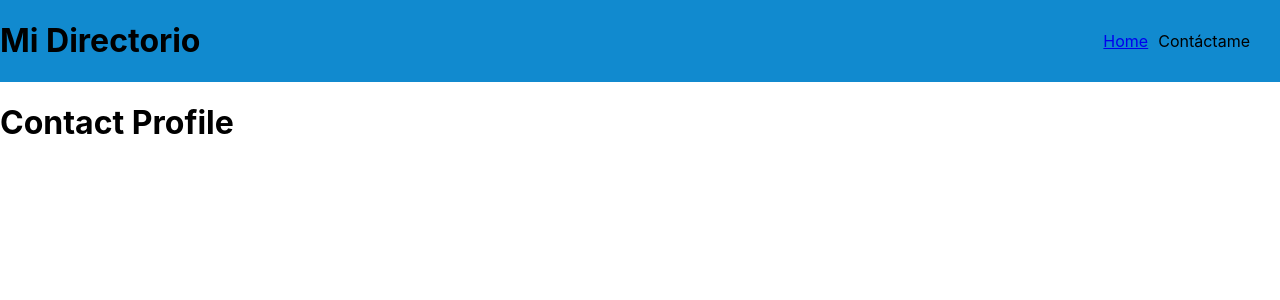
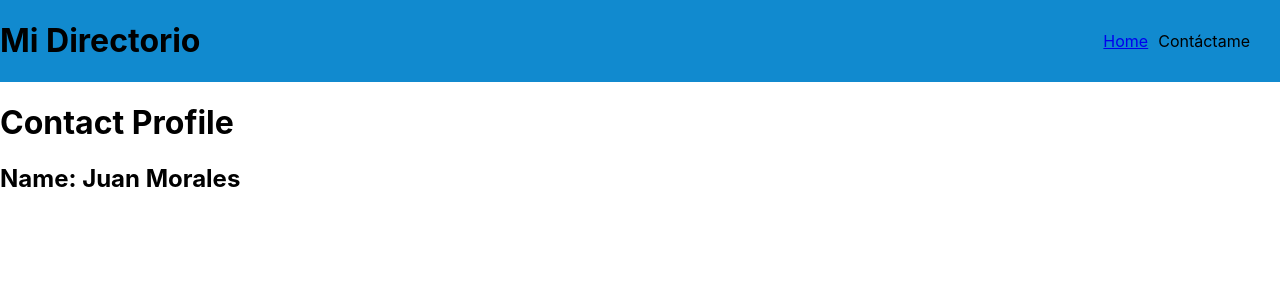
Before and after one commit to NetoCruz/react-router-proyect, a React (Create React App) app: page /profile/1 in a window 1280 px wide. Shown: the top 300 px of the page. Built offline with nearby package versions, Linux system fonts and the light colour scheme.

Commit message:
useparams resolved

```diff
--- a/src/App.js
+++ b/src/App.js
@@ -7,13 +7,14 @@ import Profile from './Components/Profile/Profile';
 import Data from "./Contacts"
 
 function App() {
+
   return (
    <Router>
     <Navbar/>
       <Routes>
         <Route path="/" element={<Home/>}/>
-        <Route path="/contacts" element={<Contacts/>}/>
-        <Route path="/profile/:userId" element={<Profile data={Data}/>} />
+        <Route  path="/contacts" element={<Contacts data={Data}/> }/>
+        <Route  path="/profile/:userId" element={<Profile data={Data}/>} />
       </Routes>
    </Router>
   );
--- a/src/Components/Contacts/Contacts.js
+++ b/src/Components/Contacts/Contacts.js
@@ -1,13 +1,13 @@
 import React from 'react';
 import "./Contacts.css"
-import Data from "../../Contacts"
+// import Data from "../../Contacts"
 import { Link } from 'react-router-dom';
 
 
 
-export default function Contacts(){
+export default function Contacts({data}){
 
-    const cards = Data.map(item =>{
+    const cards = data.map(item =>{
         return(
          <>
         <div className='card'>
--- a/src/Components/Profile/Profile.js
+++ b/src/Components/Profile/Profile.js
@@ -1,13 +1,13 @@
 import React from 'react';
 import "./Profile.css"
-import Data from "../../Contacts"
+// import Data from "../../Contacts"
 import { useParams } from 'react-router-dom';
 
 
 
 
 
-  export default function Profile(props){
+  export default function Profile({data}){
       const {userId} = useParams()
 //     const cards = Data.filter((item) => item.id === userId )
 //                        .map((item)=>{
@@ -54,12 +54,12 @@ import { useParams } from 'react-router-dom';
     <h1>Contact Profile</h1>
    {/* {cards} */}
 
-   <div className="explore-container">
+   <div >
           {
-            Data
-              .filter(list => list.id === userId )
+            data
+              .filter(list => list.id === parseInt(userId)  )
               .map((list) => (
-                <div className="full-card" key={ list.id }>
+                <div  key={ list.id }>
                   <h2>Name: {list.name}</h2>
 
                 </div>
```
